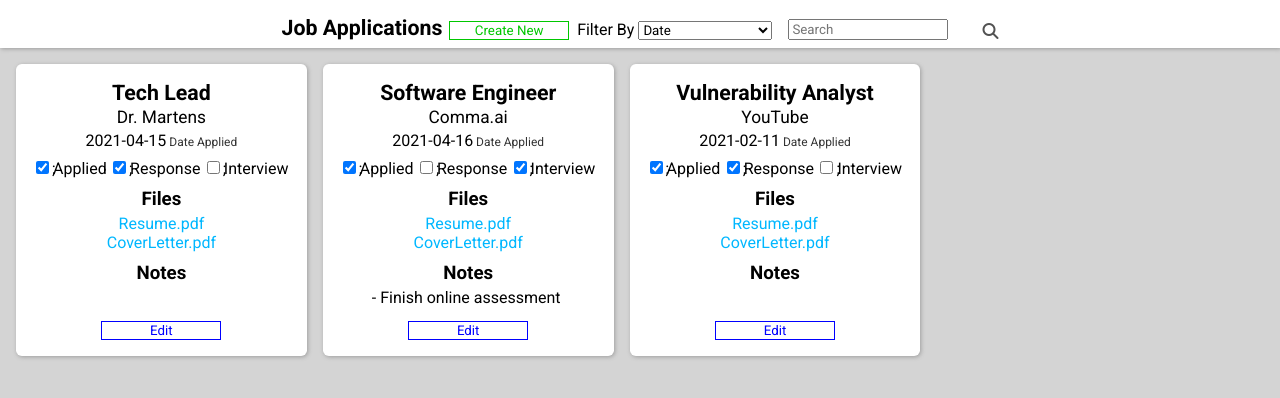
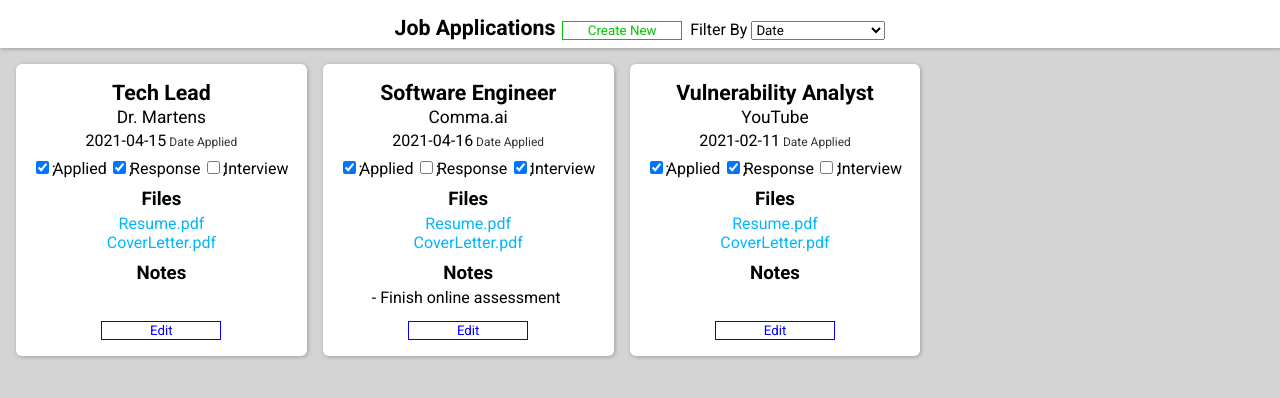
Before and after one commit to koressel/Job-Application-Tracker-Demo, a React (Create React App) app: page / in a window 1280 px wide. Shown: the top 398 px of the page. Built offline with nearby package versions, Linux system fonts and the light colour scheme.

Commit message:
remove search input

```diff
--- a/src/App.js
+++ b/src/App.js
@@ -129,10 +129,6 @@ class Dashboard extends React.Component {
           <option>Interview offered</option>
         </select>
       </p>
-      <div id="search-container">
-          <input type="text" placeholder="Search"/>
-          <i className="fas fa-search"></i>
-      </div>
       </header>
 
      <NewModal
```
